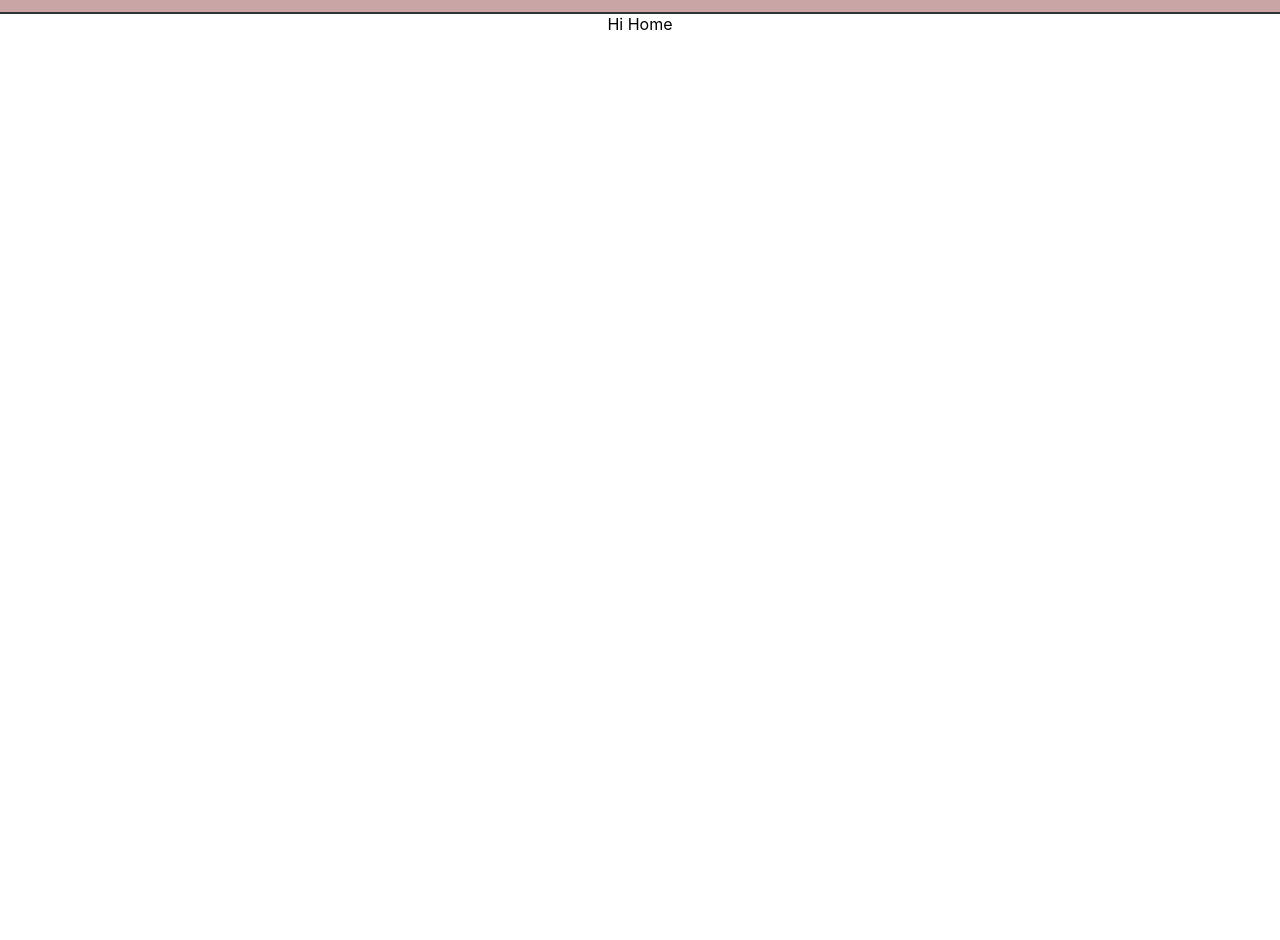
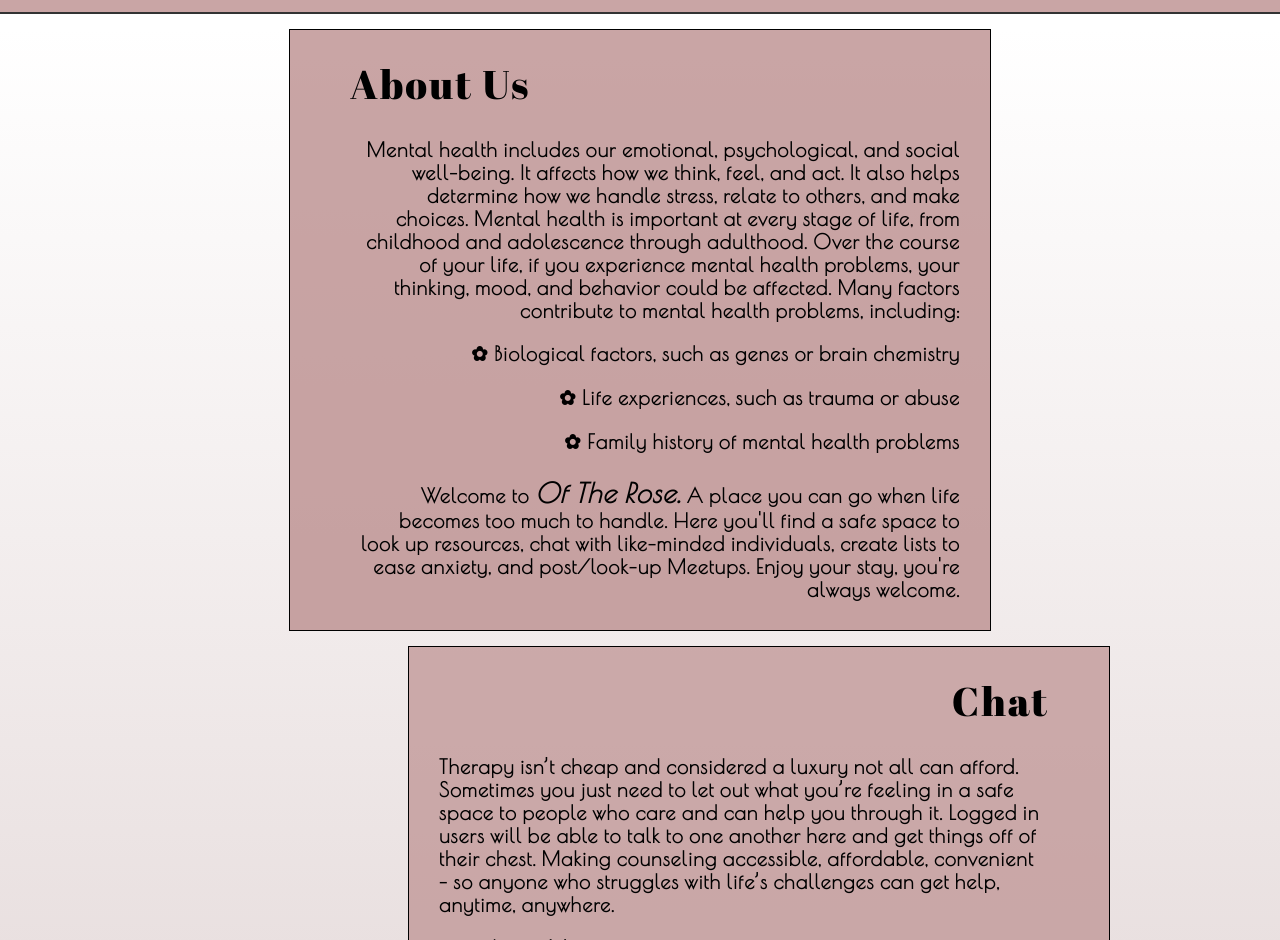
Before and after one commit to Bitajune/of-the-rose, a React (Create React App) app: page / in a window 1280 px wide. Shown: the part 160-1100 px from the top of the page. Before the commit the page ends 800 px from the top, so only its background shows below. Built offline with nearby package versions, Linux system fonts and the light colour scheme; no server answers.

Commit message:
home page

```diff
--- a/src/components/Home/index.jsx
+++ b/src/components/Home/index.jsx
@@ -1,7 +1,126 @@
 import React from "react";
+import { Link } from "react-router-dom";
 
 function Home() {
-  return <div>Hi Home</div>;
+  return (
+    <>
+      <body className="homePage">
+        <div className="bioDiv">
+          <h1 className="titleOne">About Us</h1>
+          <h3 className="mainBio">
+            Mental health includes our emotional, psychological, and social
+            well-being. It affects how we think, feel, and act. It also helps
+            determine how we handle stress, relate to others, and make choices.
+            Mental health is important at every stage of life, from childhood
+            and adolescence through adulthood. Over the course of your life, if
+            you experience mental health problems, your thinking, mood, and
+            behavior could be affected. Many factors contribute to mental health
+            problems, including:{" "}
+            <ul>✿ Biological factors, such as genes or brain chemistry</ul>
+            <ul>✿ Life experiences, such as trauma or abuse</ul>
+            <ul>✿ Family history of mental health problems</ul>
+            <br></br>
+            Welcome to <i className="bioTitle">Of The Rose.</i> A place you can
+            go when life becomes too much to handle. Here you'll find a safe
+            space to look up resources, chat with like-minded individuals,
+            create lists to ease anxiety, and post/look-up Meetups. Enjoy your
+            stay, you're always welcome.
+          </h3>
+        </div>
+
+        <div className="homeTwo">
+          <h1 className="titleTwo">Chat</h1>
+          <h3 className="bioTwo">
+            Therapy isn’t cheap and considered a luxury not all can afford.
+            Sometimes you just need to let out what you’re feeling in a safe
+            space to people who care and can help you through it. Logged in
+            users will be able to talk to one another here and get things off of
+            their chest. Making counseling accessible, affordable, convenient -
+            so anyone who struggles with life’s challenges can get help,
+            anytime, anywhere.
+          </h3>
+          <h3 className="linkTwo">
+            <Link exact to={`/chat`}>
+              ✿ Learn More
+            </Link>
+          </h3>
+        </div>
+
+        <div className="homeThree">
+          <h1 className="titleOne">Find A Therapist</h1>
+          <h3 className="bioOne">
+            Therapy can help you handle emotions from problems or stressors,
+            even if they aren't dramatically life-altering or traumatic. Therapy
+            is well-known for its problem-solving techniques and reputation as a
+            tool for overcoming anxiety, depression and addiction. Finding a
+            therapist can be a daunting task, here you can type in your location
+            and find something near you.
+          </h3>
+          <h3 className="linkOne">
+            <Link exact to={`/map`}>
+              ✿ Learn More
+            </Link>
+          </h3>
+        </div>
+
+        <div className="homeFour">
+          <h1 className="titleTwo">Meet Ups & Pop Ups</h1>
+          <h3 className="bioTwo">
+            By learning and understanding different cultures you understand why
+            people do things the way they do. When you identify with other
+            people, you sympathize with their situation. This facilitates
+            understanding and prevents misunderstandings. If you're feeling
+            alone, you can check in here and find something that just might suit
+            you. Here you'll find various meet ups and pop ups that Users are
+            hosting. These are great for making new friends, learning new
+            cultures, and making new connections.
+          </h3>
+          <h3 className="linkTwo">
+            <Link exact to={`/meet`}>
+              ✿ Learn More
+            </Link>
+          </h3>
+        </div>
+
+        <div className="homeFive">
+          <h1 className="titleOne">List</h1>
+          <h3 className="bioOne">
+            One of the ways that lists can relieve stress is by helping you work
+            through your anxious feelings. This is because feelings of anxiety
+            can lead to stress and rumination when left unchecked, but some of
+            the roots of your anxiety can be minimized through a little-focused
+            examination. Anxiety comes in many shades, sometimes it helps to
+            write down and organize your thoughts. Here is a free to-do list
+            where you can keep track of whatever you need.{" "}
+          </h3>
+          <h3 className="linkOne">
+            <Link exact to={`/list`}>
+              ✿ Learn More
+            </Link>
+          </h3>
+        </div>
+
+        <div className="homeSix">
+          <h1 className="titleTwo">Need Help?</h1>
+          <h3 className="bioTwo">
+            When it feels like the rest of the world is unreachable, help is out
+            there. It may be in the nurturing qualities of a close friend, the
+            protection of a trusted adult, a helpline number, or even the
+            calming nature of your favorite hobbies. When the rest of the world
+            feels like too much to handle, there is always someone or something
+            that can help you take control of your thoughts, your actions, and
+            your mental health. What you need to remember in times like these,
+            is that you are never alone.
+          </h3>
+          <h3 className="linkTwo">
+            <a target="_blank" href="https://suicidepreventionlifeline.org/">
+              ✿ Learn More
+            </a>
+          </h3>
+        </div>
+      </body>
+    </>
+  );
 }
 
 export default Home;
--- a/src/index.css
+++ b/src/index.css
@@ -112,3 +112,133 @@ ul {
   opacity: 0.5;
   margin-left: 30px;
 }
+
+.titleOne {
+  font-family: "Abril Fatface";
+  font-size: 40px;
+  text-align: left;
+  margin-left: 60px;
+  font-weight: normal;
+  letter-spacing: 2px;
+}
+
+.titleTwo {
+  font-family: "Abril Fatface";
+  font-size: 40px;
+  text-align: right;
+  margin-right: 60px;
+  font-weight: normal;
+  letter-spacing: 2px;
+}
+
+.mainBio {
+  font-family: "Poiret One";
+  text-align: right;
+  margin-right: 30px;
+  margin-left: 69px;
+  font-size: 20px;
+  letter-spacing: 1px;
+}
+
+.bioDiv {
+  width: 700px;
+  height: 600px;
+  margin: auto;
+  border: 1px solid black;
+  margin-top: 15px;
+  background-color: rgba(188, 143, 143, 0.8);
+  margin-bottom: 15px;
+}
+
+.bioTitle {
+  font-size: 27px;
+}
+
+.bioOne {
+  font-family: "Poiret One";
+  text-align: right;
+  margin-right: 30px;
+  margin-left: 69px;
+  font-size: 20px;
+  letter-spacing: 1px;
+}
+
+.bioTwo {
+  font-family: "Poiret One";
+  text-align: left;
+  margin-left: 30px;
+  margin-right: 69px;
+  font-size: 20px;
+  letter-spacing: 1px;
+}
+
+.homeOne,
+.homeTwo,
+.homeThree,
+.homeFour,
+.homeFive,
+.homeSix {
+  width: 700px;
+  height: 350px;
+  margin: auto;
+  border: 1px solid black;
+}
+
+.homeOne,
+.homeThree,
+.homeFive {
+  margin-left: 170px;
+  margin-bottom: 15px;
+}
+
+.homeTwo,
+.homeFour,
+.homeSix {
+  margin-right: 170px;
+  margin-bottom: 15px;
+}
+
+.homeTwo {
+  background-color: rgba(188, 143, 143, 0.7);
+}
+
+.homeThree {
+  background-color: rgba(188, 143, 143, 0.6);
+}
+
+.homeFour {
+  background-color: rgba(188, 143, 143, 0.5);
+}
+
+.homeFive {
+  background-color: rgba(188, 143, 143, 0.4);
+}
+
+.homeSix {
+  background-color: rgba(188, 143, 143, 0.3);
+}
+
+.homePage {
+  background-image: linear-gradient(white, rgb(226, 214, 214), white);
+}
+
+.linkOne {
+  font-family: "Poiret One";
+  text-align: right;
+  margin-right: 60px;
+  font-size: 20px;
+}
+
+.linkTwo {
+  font-family: "Poiret One";
+  text-align: left;
+  margin-left: 60px;
+  font-size: 20px;
+}
+
+a:link,
+a:visited,
+a:active {
+  color: black;
+  letter-spacing: 1px;
+}
```
